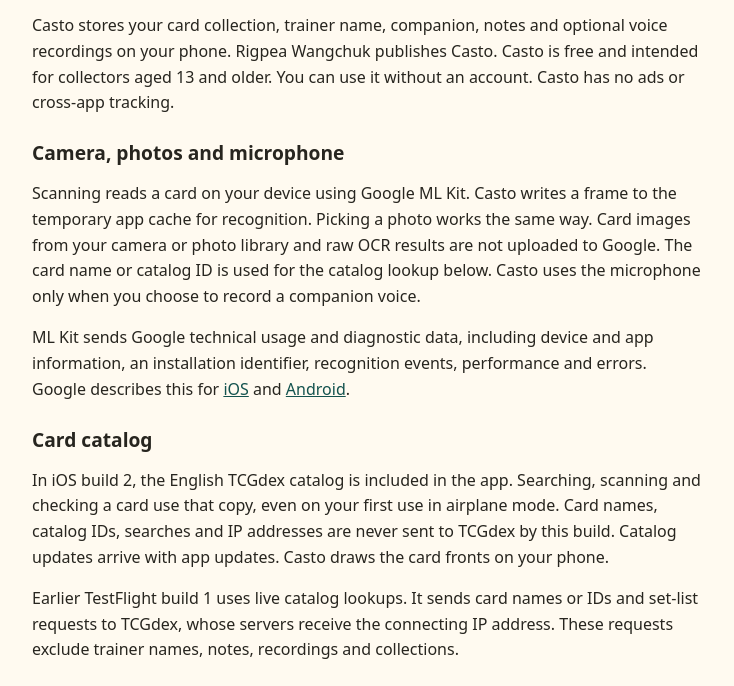
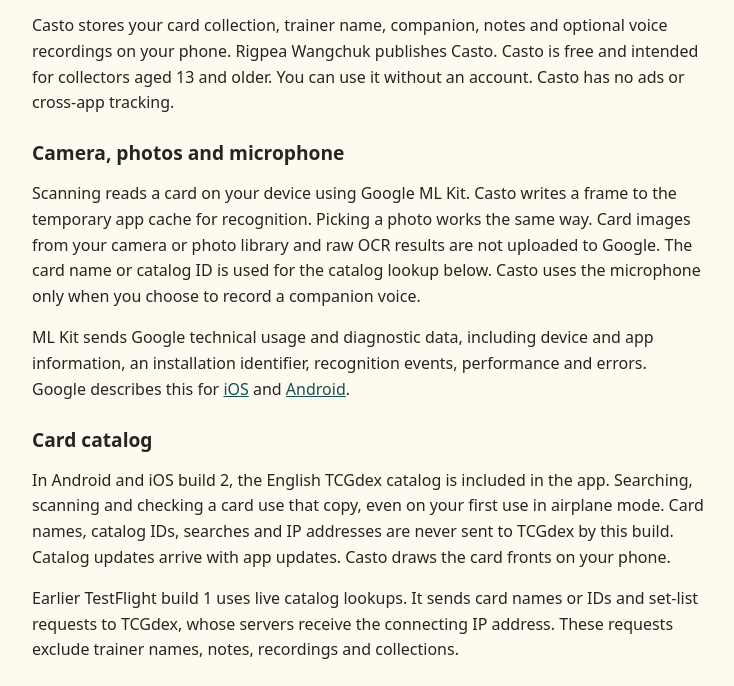
Before and after one commit to RxH-studio/casto-support, a plain HTML site: page privacy.html in a window 1280 px wide. Shown: the part 111-797 px from the top of the page, without its empty margins (272-1006 px from the left). Drawn offline with Linux system fonts and the light colour scheme.

Commit message:
Cover Android offline test build in the Casto privacy policy

```diff
--- a/privacy.html
+++ b/privacy.html
@@ -19,7 +19,7 @@
   <p>ML Kit sends Google technical usage and diagnostic data, including device and app information, an installation identifier, recognition events, performance and errors. Google describes this for <a href="https://developers.google.com/ml-kit/ios-data-disclosure">iOS</a> and <a href="https://developers.google.com/ml-kit/android-data-disclosure">Android</a>.</p>
 
   <h2>Card catalog</h2>
-  <p>In iOS build 2, the English TCGdex catalog is included in the app. Searching, scanning and checking a card use that copy, even on your first use in airplane mode. Card names, catalog IDs, searches and IP addresses are never sent to TCGdex by this build. Catalog updates arrive with app updates. Casto draws the card fronts on your phone.</p>
+  <p>In Android and iOS build 2, the English TCGdex catalog is included in the app. Searching, scanning and checking a card use that copy, even on your first use in airplane mode. Card names, catalog IDs, searches and IP addresses are never sent to TCGdex by this build. Catalog updates arrive with app updates. Casto draws the card fronts on your phone.</p>
   <p>Earlier TestFlight build 1 uses live catalog lookups. It sends card names or IDs and set-list requests to TCGdex, whose servers receive the connecting IP address. These requests exclude trainer names, notes, recordings and collections.</p>
 
   <h2>Backups and deletion</h2>
```
